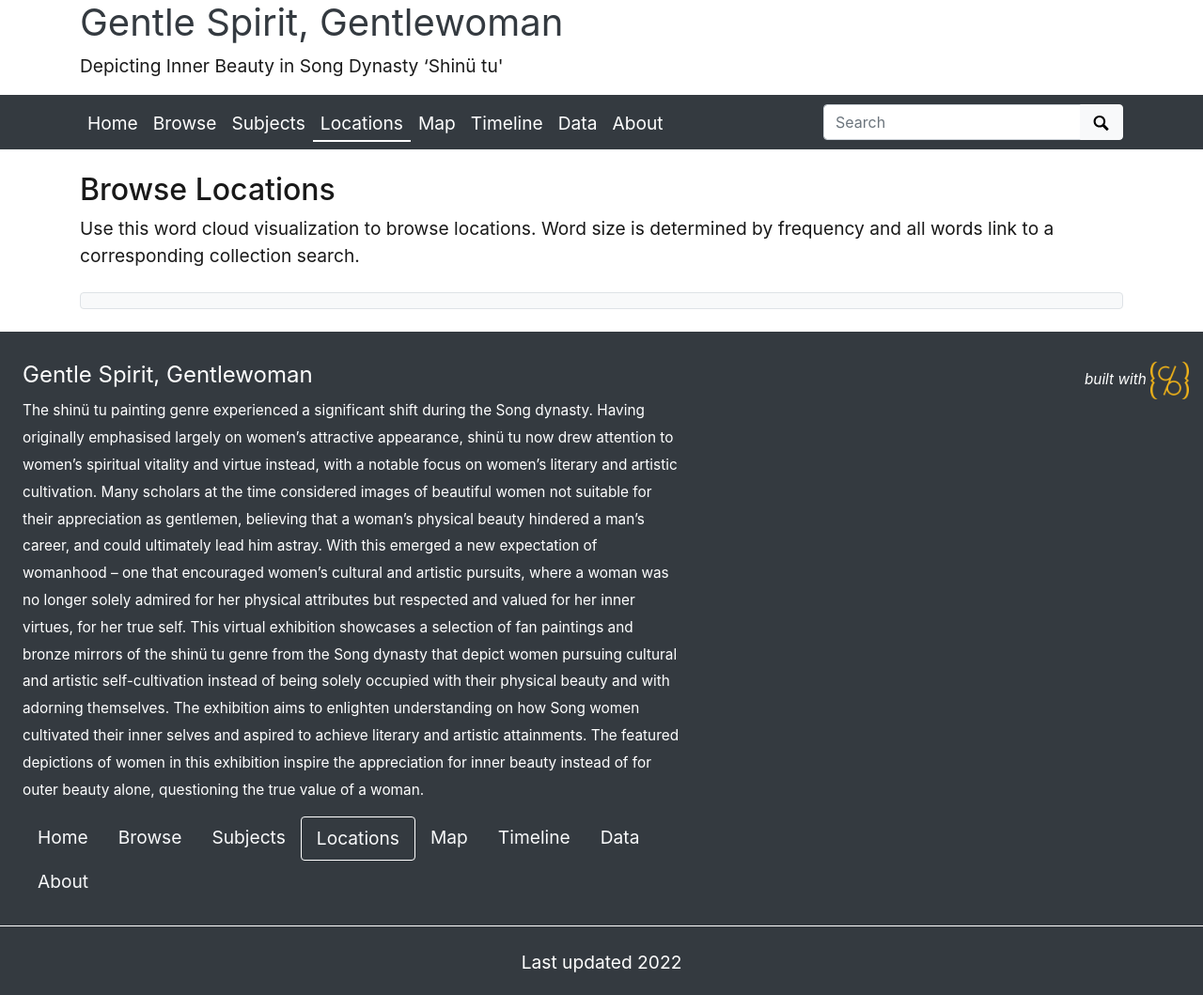
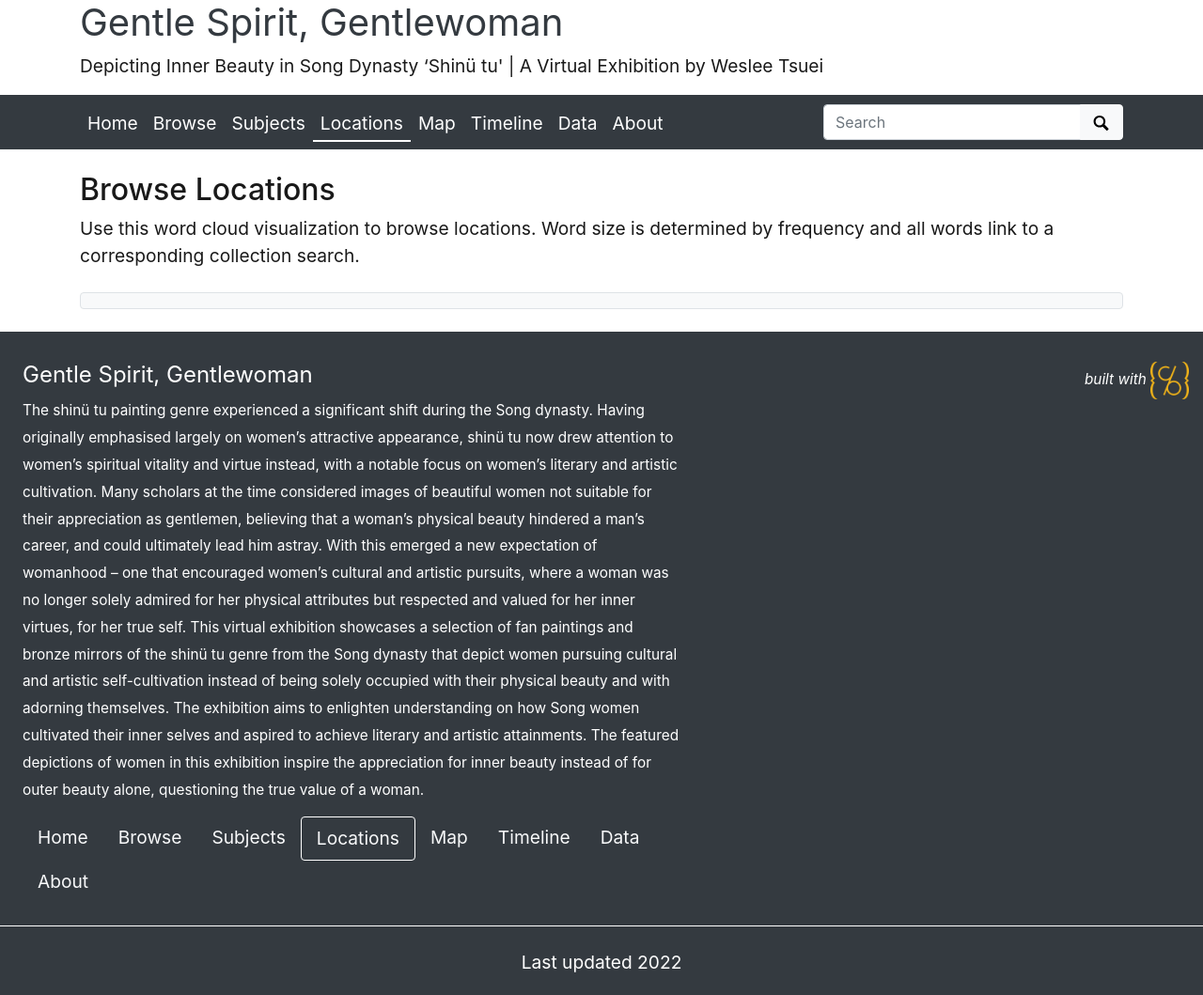
Before and after one commit to yu-wei-weslee/virtualexhibition, a Jekyll site: the page built from pages/locations.md, in a window 1280 px wide. Shown: the whole page at 94% size. Built offline with Jekyll 4.4.1, drawn with Linux system fonts in a browser that asks for light colours.

Commit message:
Update _config.yml

```diff
--- a/_config.yml
+++ b/_config.yml
@@ -22,7 +22,7 @@ source-code: https://github.com/yu-wei-weslee/virtualexhibition.git
 # title of site appears in banner
 title: "Gentle Spirit, Gentlewoman"
 # tagline, a short phrase that will appear throughout the site in the top banner
-tagline: Depicting Inner Beauty in Song Dynasty ‘Shinü tu'
+tagline: Depicting Inner Beauty in Song Dynasty ‘Shinü tu' | A Virtual Exhibition by Weslee Tsuei
 # description appears in meta tags and other locations
 # this description might appear in search result lists, keep around 160 characters max
 description: "The shinü tu painting genre experienced a significant shift during the Song dynasty. Having originally emphasised largely on women’s attractive appearance, shinü tu now drew attention to women’s spiritual vitality and virtue instead, with a notable focus on women’s literary and artistic cultivation. Many scholars at the time considered images of beautiful women not suitable for their appreciation as gentlemen, believing that a woman’s physical beauty hindered a man’s career, and could ultimately lead him astray. With this emerged a new expectation of womanhood – one that encouraged women’s cultural and artistic pursuits, where a woman was no longer solely admired for her physical attributes but respected and valued for her inner virtues, for her true self.
```
